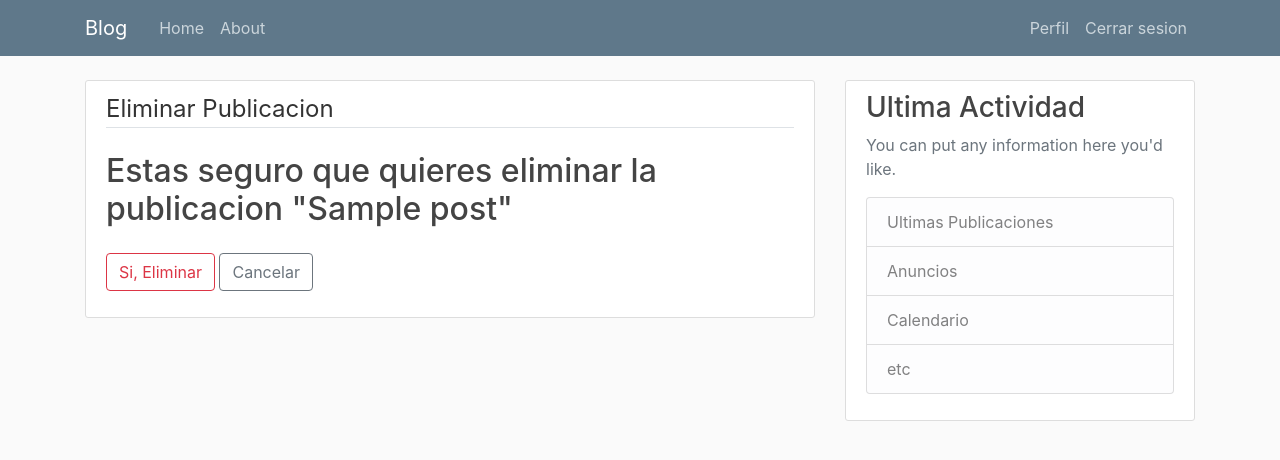
After one commit to SebastianCSilva/Proyecto_blog, a Django app: page /blog/post/1/delete/ in a window 1280 px wide. The commit adds this page. Shown: the top 460 px of the page. Run offline with Django 3.2, Linux system fonts and the light colour scheme; a user stored in the database is signed in; tables that the repository leaves empty hold one stand-in row (values such as "Sample post"); parts of the project's set-up code (start-up, migrations or seed data) failed here and were passed over; some libraries are stand-ins or nearby versions.

Commit message:
Se crea el CRUD completo en formato de clases junto con los permisos basicos para el funcionamiento correcto como el verificar que este logeado y que sea el usuario del post para tanto eliminar como actualizar publicaciones

```diff
--- a/blog/models.py
+++ b/blog/models.py
@@ -1,6 +1,7 @@
 from django.db import models
 from django.utils import timezone
 from django.contrib.auth.models import User
+from django.urls import reverse
 
 # Create your models here.
 
@@ -12,3 +13,6 @@
 
     def __str__(self):
         return self.title
+
+    def get_absolute_url(self):
+        return reverse("post-detail", kwargs={"pk": self.pk})
--- a/blog/templates/blog/home.html
+++ b/blog/templates/blog/home.html
@@ -10,7 +10,7 @@
                     <a class="mr-2" href="#">{{ post.author }}</a>
                     <small class="text-muted">{{ post.date_posted|date:"F d, Y" }}</small>
                 </div>
-                <h2><a class="article-title" href="#">{{ post.title }}</a></h2>
+                <h2><a class="article-title" href="{% url 'post-detail' post.id %}">{{ post.title }}</a></h2>
                 <p class="article-content">{{ post.content }}</p>
             </div>
       </article>
--- /dev/null
+++ b/blog/templates/blog/post_confirm_delete.html
@@ -0,0 +1,20 @@
+{% extends "blog/base.html" %}
+{% load crispy_forms_tags %}
+{% block content %}
+
+    <div class="content-section">
+        <form method="POST">
+            {% csrf_token %}
+            <fieldset class="form-group">
+                <legend class="border-bottom mb-4">Eliminar Publicacion</legend>
+                <h2>Estas seguro que quieres eliminar la publicacion "{{ object.title }}"</h2>
+            </fieldset>
+            <div class="form-group">
+                <button class="btn btn-outline-danger" type="submit">Si, Eliminar</button>
+                <a class="btn btn-outline-secondary" href={% url  'post-detail' object.id %}>Cancelar</a>
+            </div>
+        </form>
+
+    </div>
+
+{% endblock content %}
--- a/blog/urls.py
+++ b/blog/urls.py
@@ -1,8 +1,13 @@
 from django.urls import path
-from .views import PostListView
+from .views import PostListView, PostDetailView, PostCreateView, PostUpdateView, PostDeleteView
 from . import views
 
 urlpatterns = [
     path('', PostListView.as_view(), name='blog-home'),
+    path('post/<int:pk>/', PostDetailView.as_view(), name='post-detail'),
+    path('post/new/', PostCreateView.as_view(), name='post-create'),
+    path('post/<int:pk>/update/', PostUpdateView.as_view(), name='post-update'),
+    path('post/<int:pk>/delete/', PostDeleteView.as_view(), name='post-delete'),
+
     path('about/', views.about, name='blog-about'),
 ]
--- a/blog/views.py
+++ b/blog/views.py
@@ -1,6 +1,7 @@
 from django.shortcuts import render
 from django.http import HttpResponse
-from django.views.generic import ListView
+from django.contrib.auth.mixins import LoginRequiredMixin, UserPassesTestMixin
+from django.views.generic import ListView, DetailView, CreateView, UpdateView, DeleteView
 from .models import Post
 
 # Create your views here.
@@ -20,5 +21,41 @@
     ordering = ['-date_posted']
 
 
+class PostDetailView(DetailView):
+    model = Post
+
+class PostCreateView(CreateView, LoginRequiredMixin):
+    model = Post
+    fields = ['title', 'content']
+
+    def form_valid(self, form):
+        form.instance.author = self.request.user
+        return super().form_valid(form)
+
+
+class PostUpdateView(LoginRequiredMixin, UserPassesTestMixin, UpdateView):
+    model = Post
+    fields = ['title', 'content']
+
+    def form_valid(self, form):
+        form.instance.author = self.request.user
+        return super().form_valid(form)
+
+    def test_func(self):
+        post = self.get_object()
+        if self.request.user == post.author:
+            return True
+        return False
+
+class PostDeleteView(LoginRequiredMixin, UserPassesTestMixin, DeleteView):
+    model = Post
+    success_url = '/blog/'
+
+    def test_func(self):
+        post = self.get_object()
+        if self.request.user == post.author:
+            return True
+        return False
+
 def about(request):
     return render(request, 'blog/about.html')
```
Also changed, not shown: blog/templates/blog/post_detail.html (added, +17 -0 lines), blog/templates/blog/post_form.html (added, +19 -0 lines).
